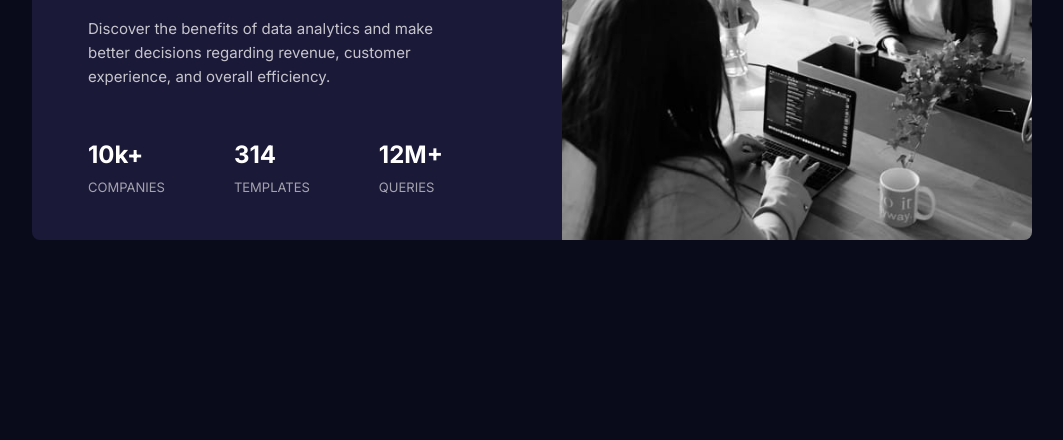
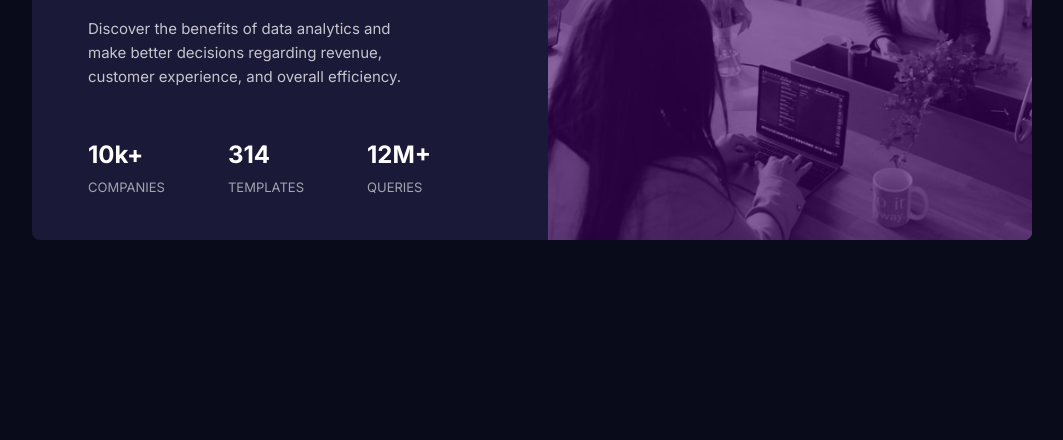
Before and after one commit to YanlDev/Stats-preview-card-component-main, a plain HTML site: page index.html in a window 1280 px wide. Shown: the part 360-800 px from the top of the page, without its empty margins (108-1171 px from the left). Drawn offline with Linux system fonts and the light colour scheme.

Commit message:
Update style.css

```diff
--- a/style.css
+++ b/style.css
@@ -54,7 +54,18 @@ body{
     min-height: 240px;
     height: 250px;
     margin: 0 auto;
+    position: relative;
     /* height: 100%; */
+}
+.card__figure::before{
+    content: "";
+    width: 100%;
+    height: 100%;
+    /* background-color: var(--Color-soft-violet); */
+    background-color: #3f0064;
+    opacity: .6;
+    position: absolute;
+}
 }
 .card__figure img{
     display: block;
```
